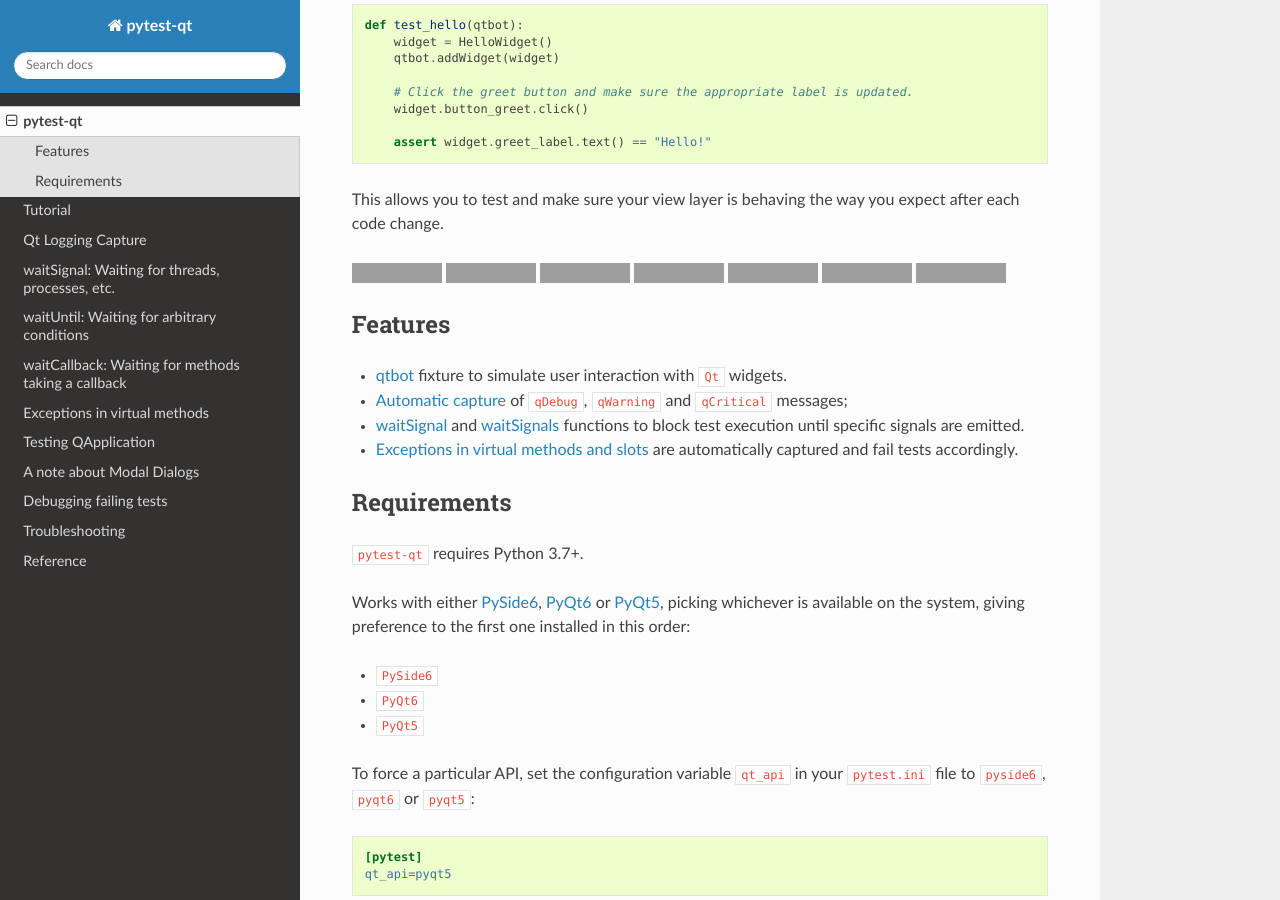
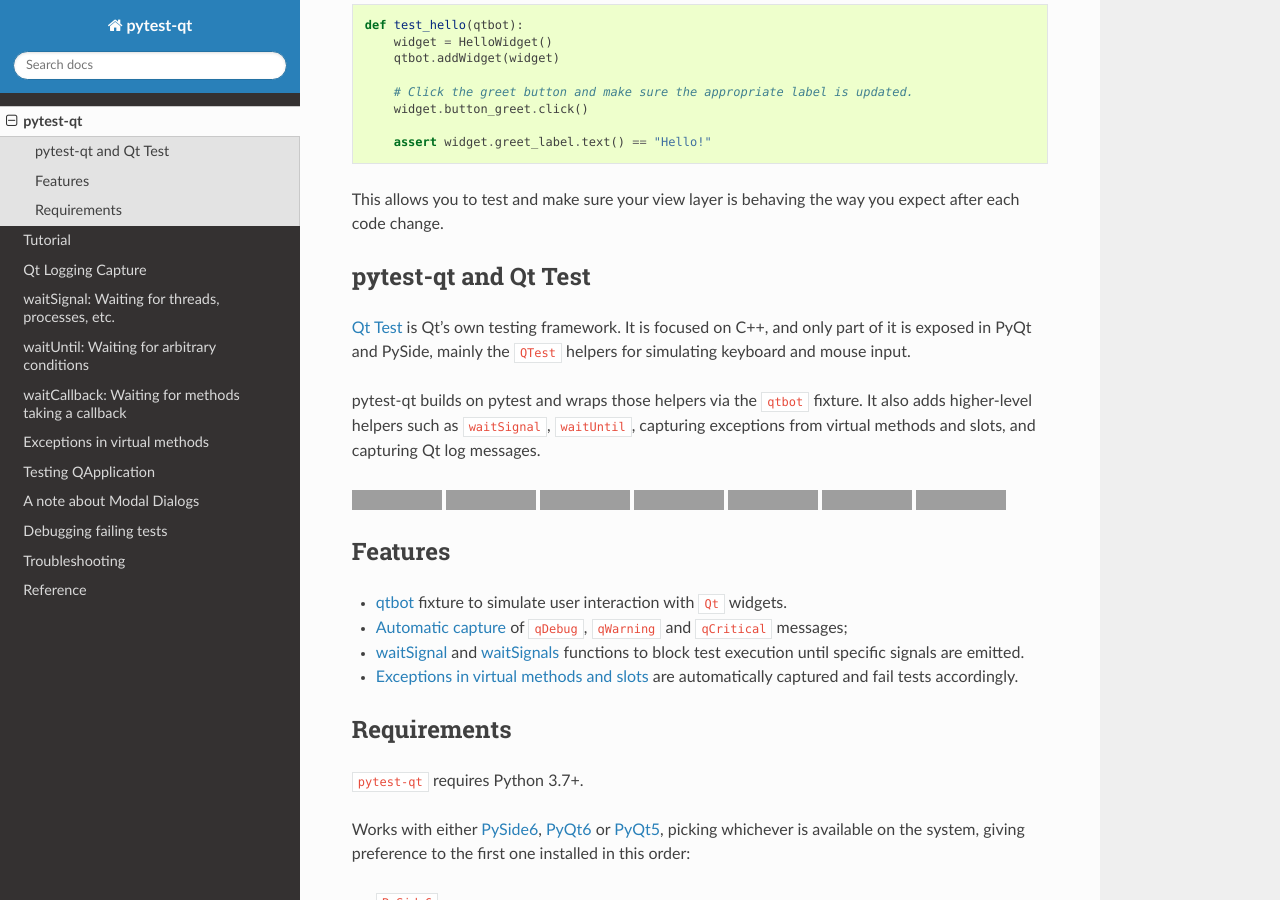
Before and after one commit to pytest-dev/pytest-qt, a Sphinx documentation site: the page built from docs/intro.rst, in a window 1280 px wide and 900 px high, scrolled down 301 px, cut to the strip 0-900 px from the top of the window. Built offline with Sphinx 7.4.7 and the Read the Docs theme 3.1.0, drawn with Linux system fonts in a browser that asks for light colours; pages that are not in the unit, such as notebooks, are missing from menus; grey boxes are pictures that could not be loaded.

Commit message:
Add a short intro note on how pytest-qt relates to Qt Test
Qt Test is mostly a C++ framework, and only some QTest helpers are
available in Python. Mention that pytest-qt wraps those via qtbot
and adds a few higher-level helpers.

```diff
--- a/CHANGELOG.rst
+++ b/CHANGELOG.rst
@@ -3,6 +3,9 @@ UNRELEASED
 
 - Added official support for Python 3.14.
 - Python 3.15 is now tested in CI.
+- Clarify in the intro how pytest-qt relates to Qt Test (`#273`_).
+
+..  _#273: https://github.com/pytest-dev/pytest-qt/issues/273
 
 4.5.0 (2025-07-01)
 ------------------
--- a/docs/intro.rst
+++ b/docs/intro.rst
@@ -27,6 +27,20 @@ creation as needed, and registering widgets for testing:
 .. _pytest: http://pytest.org
 
 This allows you to test and make sure your view layer is behaving the way you expect after each code change.
+
+pytest-qt and Qt Test
+=====================
+
+`Qt Test`_ is Qt's own testing framework. It is focused on C++, and only
+part of it is exposed in PyQt and PySide, mainly the ``QTest`` helpers
+for simulating keyboard and mouse input.
+
+pytest-qt builds on pytest and wraps those helpers via the ``qtbot``
+fixture. It also adds higher-level helpers such as ``waitSignal``,
+``waitUntil``, capturing exceptions from virtual methods and slots,
+and capturing Qt log messages.
+
+.. _Qt Test: https://doc.qt.io/qt-6/qttest-index.html
 
 .. |version| image:: http://img.shields.io/pypi/v/pytest-qt.svg
   :target: https://pypi.python.org/pypi/pytest-qt
```
